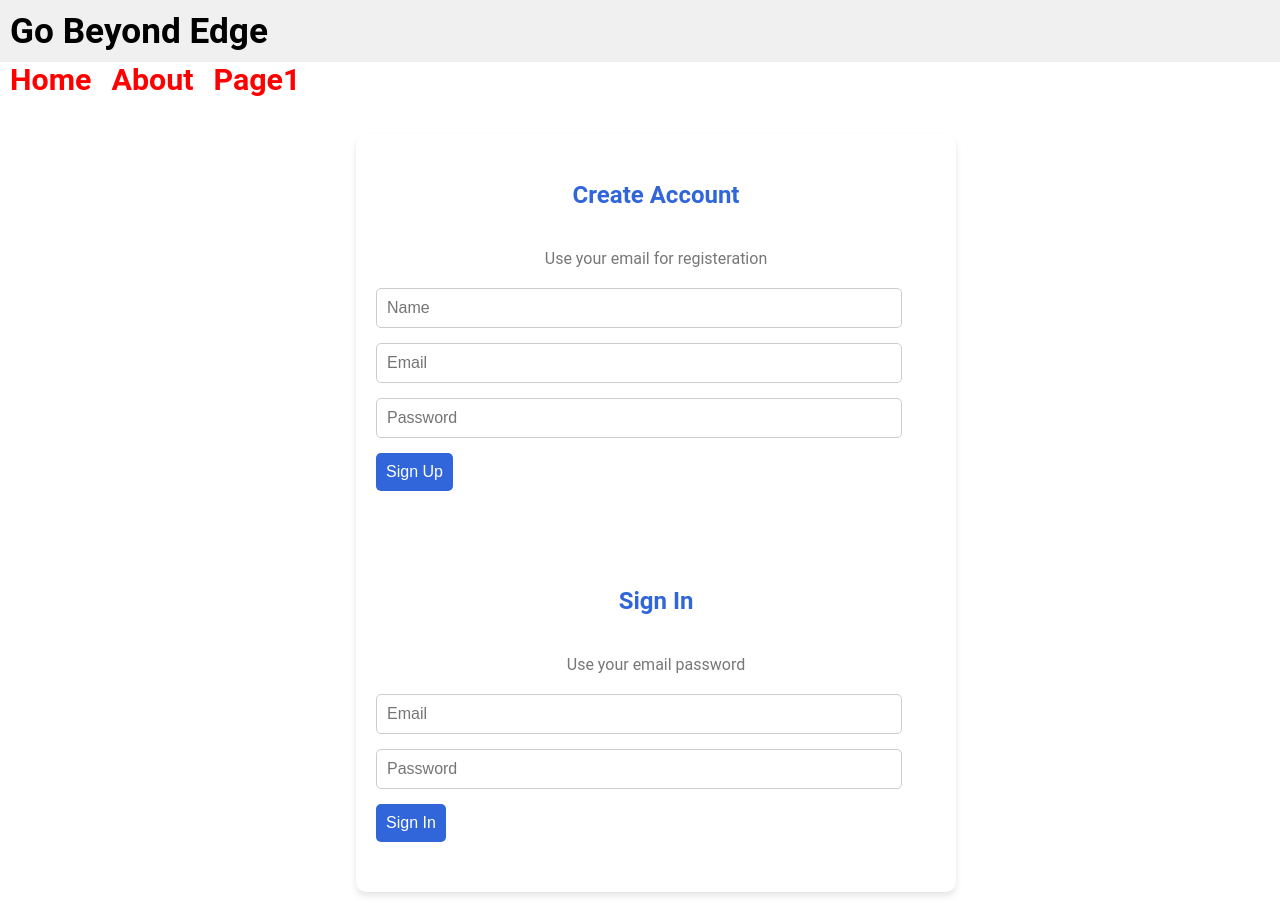
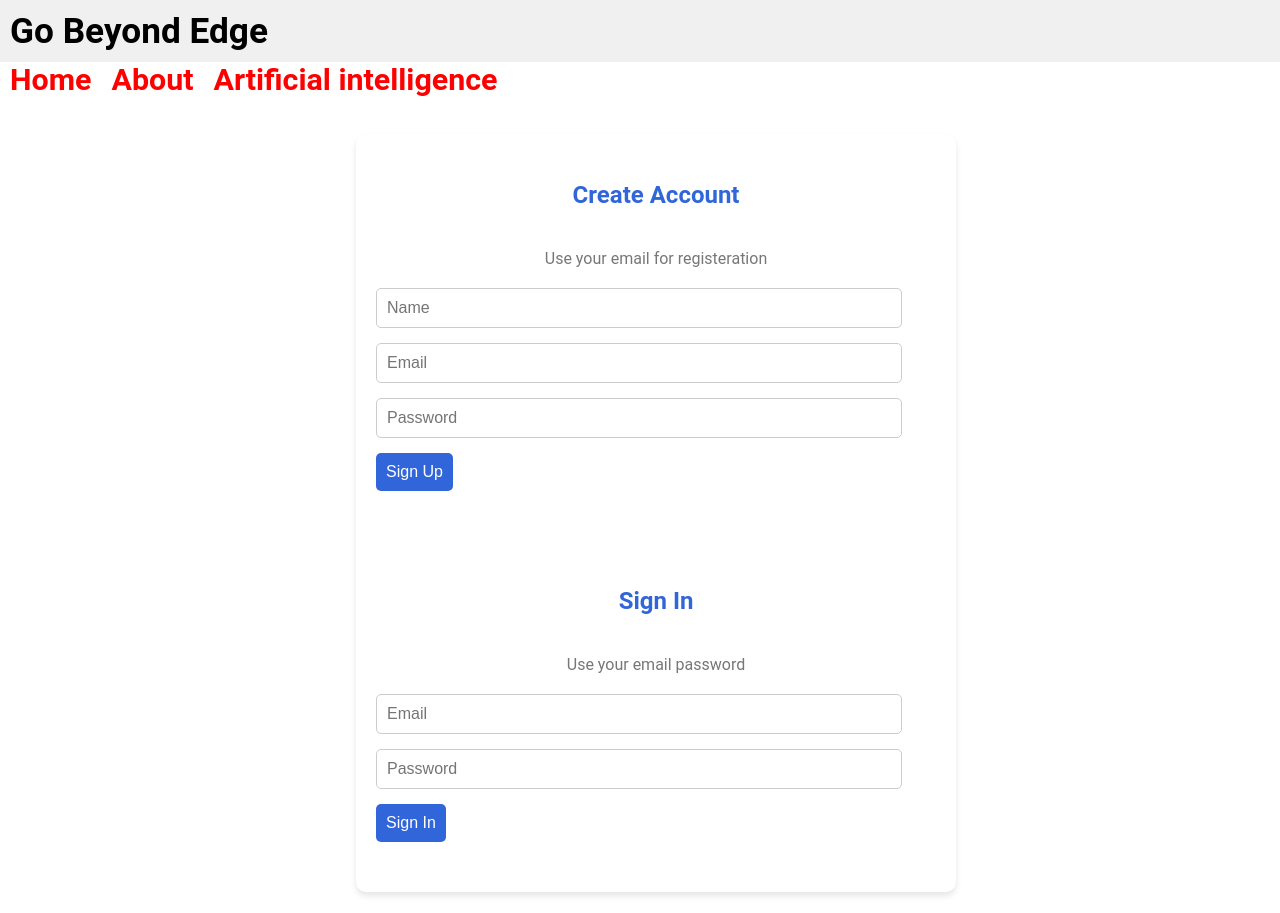
Before and after one commit to Atashnezhad/beyond-edge-lab, an Angular app: page / in a window 1280 px wide. Built offline with nearby package versions, Linux system fonts and the light colour scheme.

Commit message:
Update navigation link text in header component to reflect new terminology

```diff
--- a/src/app/components/header/header.component.html
+++ b/src/app/components/header/header.component.html
@@ -8,7 +8,7 @@
     </div>
     <div class="nav-right">
       <a routerLink="/about">About</a>
-      <a routerLink="/page1">Page1</a>
+      <a routerLink="/page1">Artificial intelligence</a>
     </div>
   </nav>
 </header>
```
